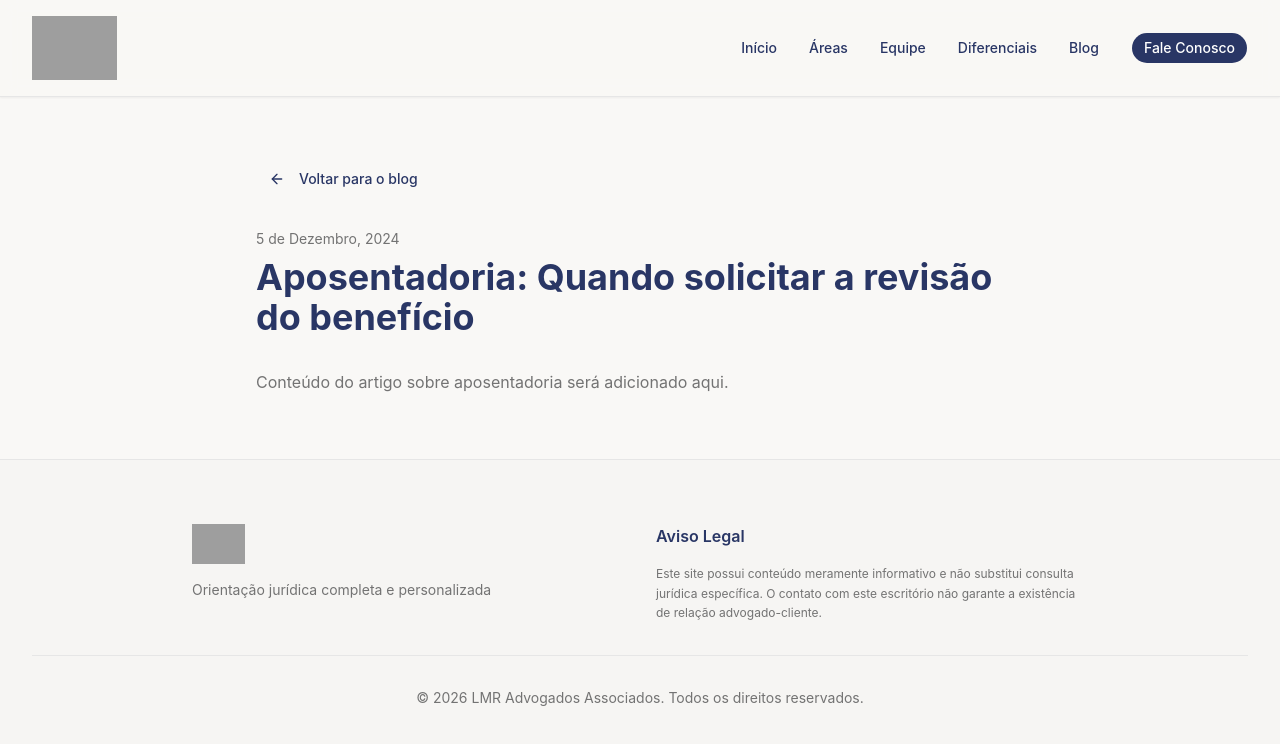
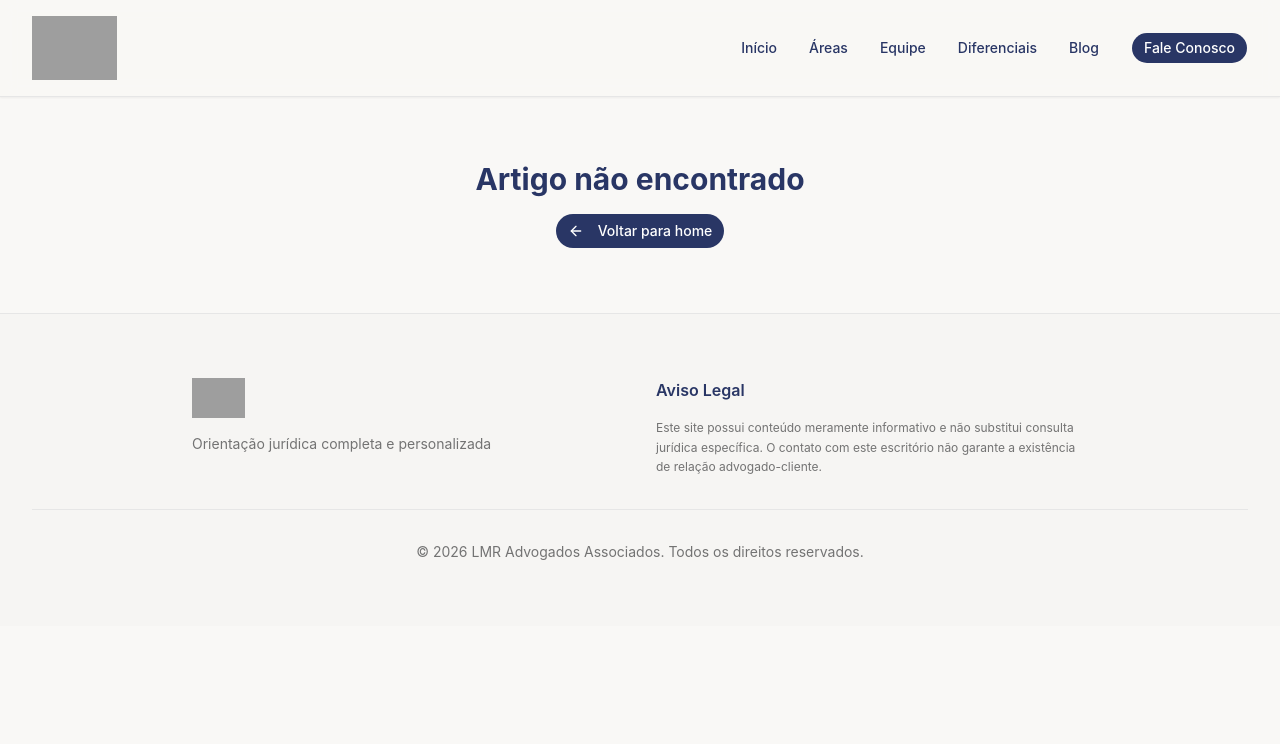
Before and after one commit to pedroocampelo/matheus, a React (Vite) app: page /blog/aposentadoria-revisao in a window 1280 px wide. Shown: the top 744 px of the page. Built offline with nearby package versions, Linux system fonts and the light colour scheme; grey boxes are pictures that could not be loaded.

Commit message:
Refactor blogPosts structure and add new post

```diff
--- a/src/react-app/pages/BlogPost.tsx
+++ b/src/react-app/pages/BlogPost.tsx
@@ -4,24 +4,32 @@ import Footer from "@/react-app/components/Footer";
 import { Button } from "@/react-app/components/ui/button";
 import { ArrowLeft } from "lucide-react";
 
-const blogPosts: Record<string, { title: string; date: string; content: string; image?: string; imageCaption?: string }> = {
-  "direitos-trabalhistas": {
-    title: "Direitos Trabalhistas: O que você precisa saber",
-    date: "15 de Dezembro, 2024",
-    content: "Conteúdo do artigo sobre direitos trabalhistas será adicionado aqui.",
-    image: "https://images.unsplash.com/photo-1589829545856-d10d557cf95f?w=1200&auto=format&fit=crop",
-    imageCaption: "Orientação jurídica especializada garante que seus direitos trabalhistas sejam respeitados"
+type BlogPostData = {
+  title: string;
+  date: string;
+  content: string;
+  image?: string;
+  imageCaption?: string;
+};
+
+/**
+ * Para adicionar um novo post:
+ * 1) Crie uma nova chave aqui com o slug (ex: "meu-novo-post")
+ * 2) Preencha title/date/content (e image opcional)
+ * 3) Adicione o MESMO slug no array `posts` do Blog.tsx
+ */
+const blogPosts: Record<string, BlogPostData> = {
+  "seja-bem-vindo-ao-nosso-blog-juridico": {
+    title: "Seja bem-vindo ao nosso Blog Jurídico",
+    date: "19 de fevereiro de 2026",
+    content: `Se você já se sentiu perdido ao tentar entender um contrato, uma decisão judicial ou até mesmo uma notícia sobre uma nova lei, saiba que isso é comum. O Direito está presente no nosso dia a dia, mas muitas vezes é tratado de forma distante e cheio de termos complicados. Este blog nasce para simplificar essa realidade e aproximar o Direito das pessoas.
+
+Aqui vamos falar, de forma clara e direta, sobre temas jurídicos que fazem parte da vida cotidiana e sobre dúvidas recorrentes, como: o que é o BPC/LOAS e quem tem direito? Trabalhei sem carteira assinada, posso exigir meus direitos? Quais são os direitos trabalhistas e como identificar possíveis violações? Entre outros assuntos que impactam decisões importantes da vida pessoal e profissional.
+
+A proposta é traduzir o que a lei diz para a prática, sem juridiquês desnecessário. Este é um espaço de informação e orientação, pensado para quem quer entender melhor seus direitos.
+
+Seja bem-vindo(a).`,
   },
-  "defesa-do-consumidor": {
-    title: "Defesa do Consumidor: Como agir em casos de cobrança indevida",
-    date: "10 de Dezembro, 2024",
-    content: "Conteúdo do artigo sobre defesa do consumidor será adicionado aqui."
-  },
-  "aposentadoria-revisao": {
-    title: "Aposentadoria: Quando solicitar a revisão do benefício",
-    date: "5 de Dezembro, 2024",
-    content: "Conteúdo do artigo sobre aposentadoria será adicionado aqui."
-  }
 };
 
 export default function BlogPost() {
```
